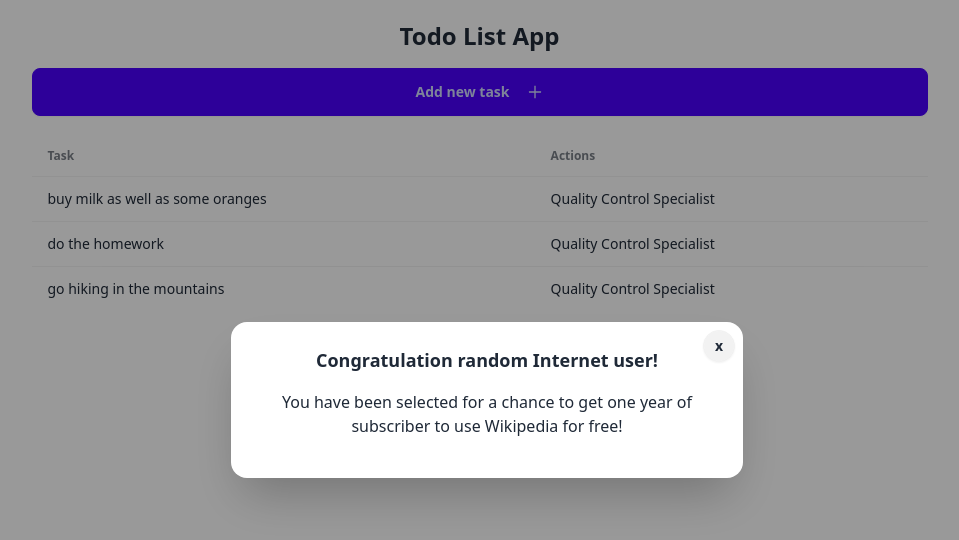
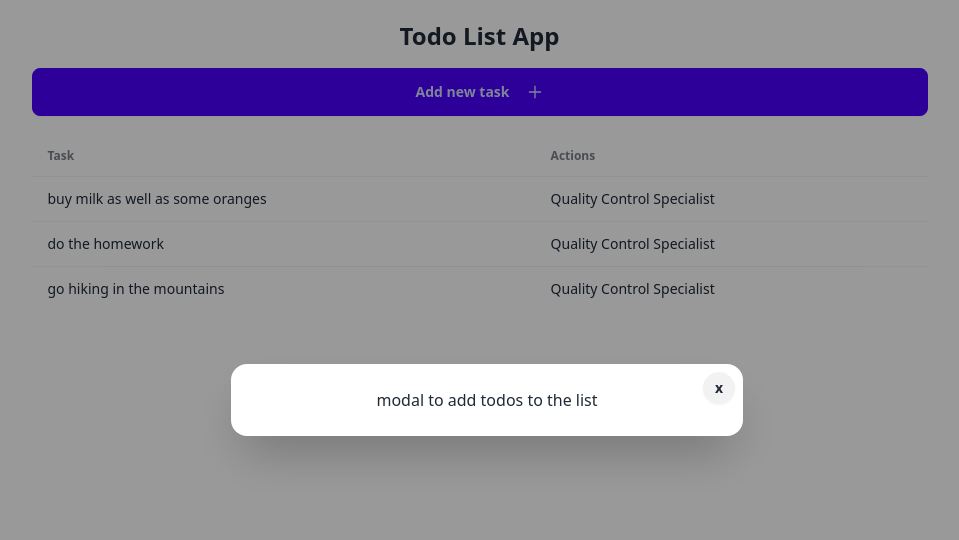
Before and after one commit to leovolwahsen/simple-todoapp, a Next.js app: page / in a window 1280 px wide. Both pictures are taken after a click on the button "Add new task". Shown: the top 540 px of the page, without its empty margins (153-1112 px from the left). Built offline with nearby package versions, Linux system fonts and the light colour scheme; data requests are answered from the project's data file.

Commit message:
Add task button functionality almost compleate

```diff
--- a/app/components/AddTask.tsx
+++ b/app/components/AddTask.tsx
@@ -13,11 +13,13 @@ const AddTask = () => {
       <button onClick={() => setModalOpen(true)} className="btn btn-primary w-full">
         Add new task
       <AiOutlinePlus
-        className="ml-2"
+         className="ml-2"
         size={18} />
       </button>
 
-      <Modal modalOpen={modalOpen} />
+      <Modal modalOpen={modalOpen} setModalOpen={setModalOpen} >
+        modal to add todos to the list
+      </Modal>
     </div>
   )
 }
--- a/app/components/Modal.tsx
+++ b/app/components/Modal.tsx
@@ -1,23 +1,20 @@
 
 interface ModalProps {
-    modalOpen: boolean
+    modalOpen: boolean;
+    setModalOpen: (open: boolean) => boolean | void;
+    children: React.ReactNode;
 }
 
-const Modal: React.FC<ModalProps> = ({ modalOpen }) => {
+const Modal: React.FC<ModalProps> = ({ modalOpen, setModalOpen, children }) => {
     return (
         <div className={`modal ${modalOpen ? "modal-open" : ""}`}>
             <div className="modal-box relative">
                 <label
-                    htmlFor="my-modal-3"
+                    onClick={() => setModalOpen(false)}
                     className="btn btn-sm btn-circle absolute right-2 top-2">
                     x
                 </label>
-                <h3 className="text-lg font-bold">
-                    Congratulation random Internet user!
-                </h3>
-                <p className="py-4">
-                    You have been selected for a chance to get one year of subscriber to use Wikipedia for free!
-                </p>
+                {children}
             </div>
         </div>
     )
```
